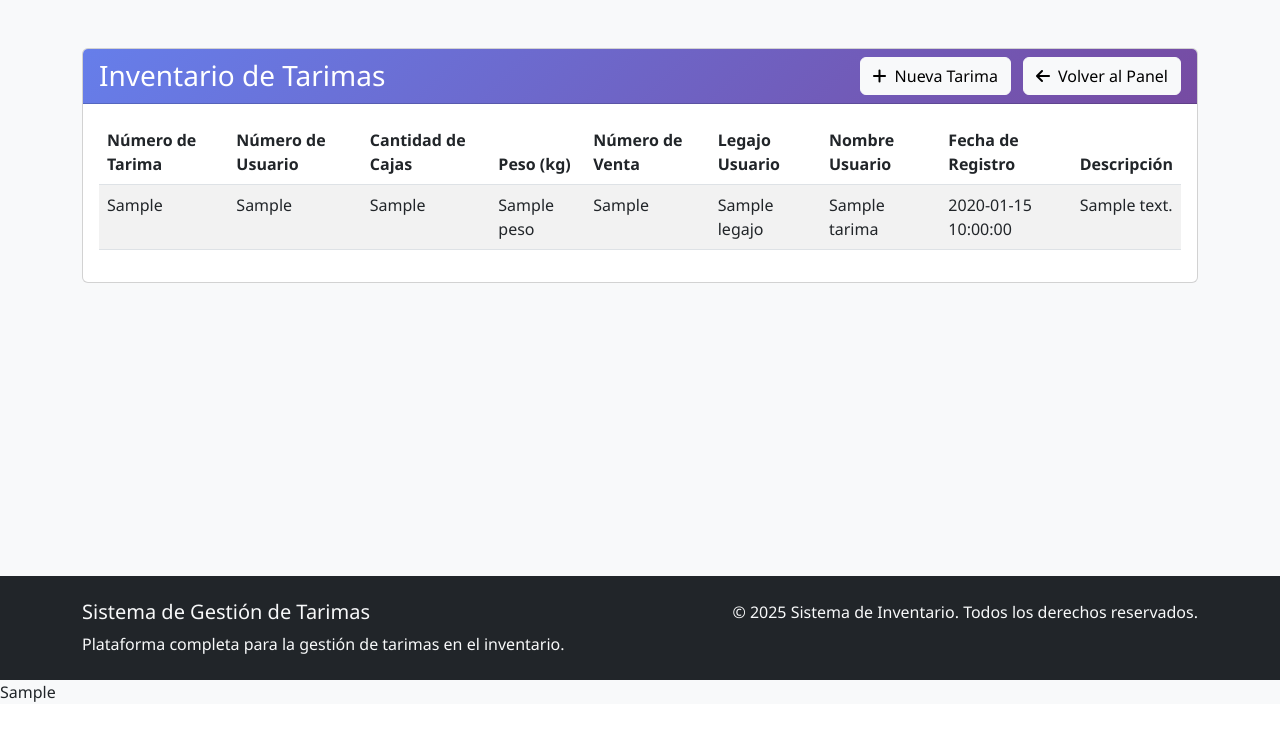
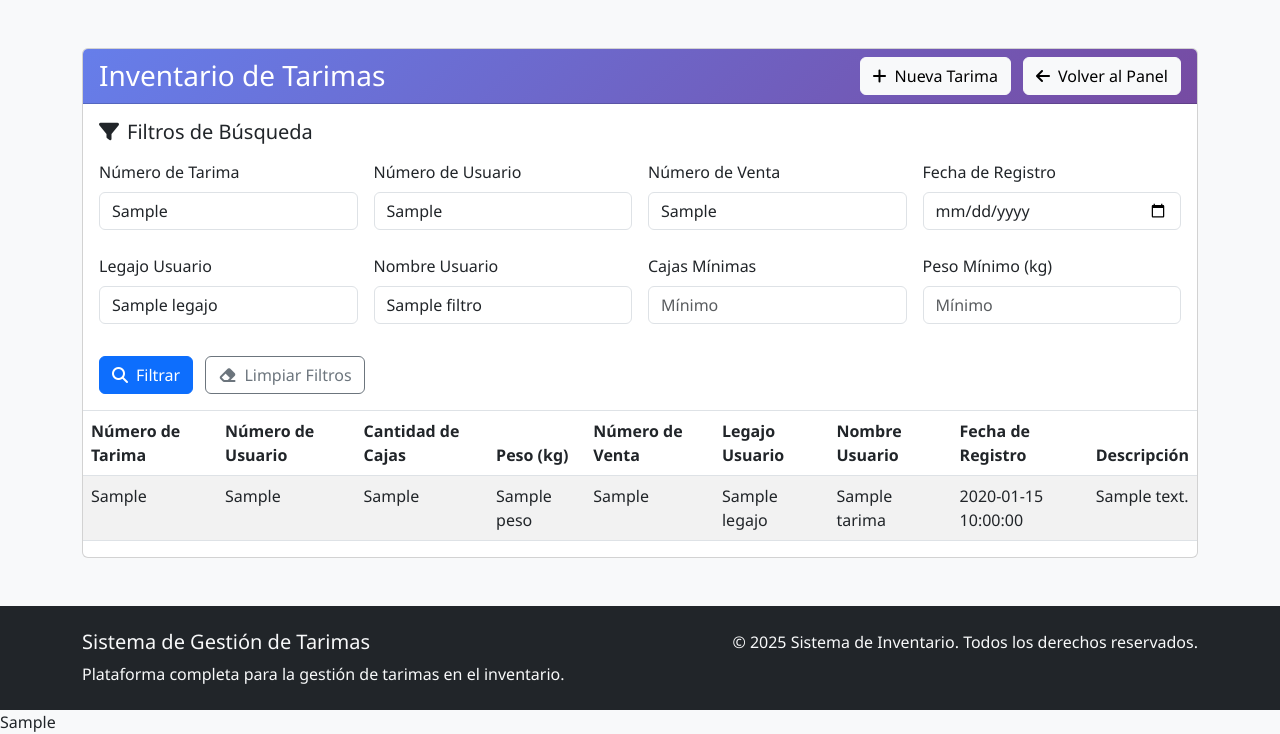
Before and after one commit to nicos92/appphp, a PHP site: the page made by views/tarimas/listar_tarimas.php in a window 1280 px wide. Shown: the part 96-830 px from the top of the page. Before the commit the page ends 798 px from the top, so only its background shows below. Run offline with PHP 8.4, Linux system fonts and the light colour scheme; the template is opened without the code that fills it: most values are stand-ins (such as "Sample title", 1, 10 or a date in 2020); some libraries are stand-ins or nearby versions.

Commit message:
feawt:filtro de tarimas en listas tarimas

```diff
--- a/views/tarimas/listar_tarimas.php
+++ b/views/tarimas/listar_tarimas.php
@@ -27,7 +27,61 @@
                 </a>
             </div>
         </div>
-        <div class="card-body">
+
+        <!-- Sección de filtrado -->
+        <div class="card-body border-bottom">
+            <h5 class="mb-3"><i class="fas fa-filter me-2"></i>Filtros de Búsqueda</h5>
+            <form id="filtroTarimas" method="GET" action="<?= BASE_URL ?>/tarimas">
+                <div class="row g-3">
+                    <div class="col-md-3">
+                        <label for="numero_tarima" class="form-label">Número de Tarima</label>
+                        <input type="text" class="form-control" id="numero_tarima" name="numero_tarima" value="<?= htmlspecialchars($filtros['numero_tarima'] ?? ''); ?>" placeholder="Buscar por número">
+                    </div>
+                    <div class="col-md-3">
+                        <label for="numero_usuario" class="form-label">Número de Usuario</label>
+                        <input type="text" class="form-control" id="numero_usuario" name="numero_usuario" value="<?= htmlspecialchars($filtros['numero_usuario'] ?? ''); ?>" placeholder="Buscar por usuario">
+                    </div>
+                    <div class="col-md-3">
+                        <label for="numero_venta" class="form-label">Número de Venta</label>
+                        <input type="text" class="form-control" id="numero_venta" name="numero_venta" value="<?= htmlspecialchars($filtros['numero_venta'] ?? ''); ?>" placeholder="Buscar por venta">
+                    </div>
+                    <div class="col-md-3">
+                        <label for="fecha_registro" class="form-label">Fecha de Registro</label>
+                        <input type="date" class="form-control" id="fecha_registro" name="fecha_registro" value="<?= htmlspecialchars($filtros['fecha_registro'] ?? ''); ?>">
+                    </div>
+                </div>
+                <div class="row g-3 mt-2">
+                    <div class="col-md-3">
+                        <label for="legajo" class="form-label">Legajo Usuario</label>
+                        <input type="text" class="form-control" id="legajo" name="legajo" value="<?= htmlspecialchars($filtros['legajo'] ?? ''); ?>" placeholder="Buscar por legajo">
+                    </div>
+                    <div class="col-md-3">
+                        <label for="nombre_usuario" class="form-label">Nombre Usuario</label>
+                        <input type="text" class="form-control" id="nombre_usuario" name="nombre_usuario" value="<?= htmlspecialchars($filtros['nombre_usuario'] ?? ''); ?>" placeholder="Buscar por nombre">
+                    </div>
+                    <div class="col-md-3">
+                        <label for="cantidad_cajas_min" class="form-label">Cajas Mínimas</label>
+                        <input type="number" class="form-control" id="cantidad_cajas_min" name="cantidad_cajas_min" value="<?= htmlspecialchars($filtros['cantidad_cajas_min'] ?? ''); ?>" placeholder="Mínimo">
+                    </div>
+                    <div class="col-md-3">
+                        <label for="peso_min" class="form-label">Peso Mínimo (kg)</label>
+                        <input type="number" step="0.01" class="form-control" id="peso_min" name="peso_min" value="<?= htmlspecialchars($filtros['peso_min'] ?? ''); ?>" placeholder="Mínimo">
+                    </div>
+                </div>
+                <div class="row g-3 mt-3">
+                    <div class="col-12">
+                        <button type="submit" class="btn btn-primary me-2">
+                            <i class="fas fa-search me-2"></i>Filtrar
+                        </button>
+                        <button type="button" class="btn btn-outline-secondary" onclick="limpiarFiltros()">
+                            <i class="fas fa-eraser me-2"></i>Limpiar Filtros
+                        </button>
+                    </div>
+                </div>
+            </form>
+        </div>
+
+        <div class="card-body p-0">
             <div class="table-responsive">
                 <table class="table table-striped table-hover">
                     <thead>
@@ -70,7 +124,7 @@
                             <?php endforeach; ?>
                         <?php else: ?>
                             <tr>
-                                <td colspan="<?php echo (isset($role) && $role === 'administrador') ? 10 : 9; ?>" class="text-center text-muted">No hay tarimas registradas aún.</td>
+                                <td colspan="<?php echo (isset($role) && ($role === 'administrador' || $role === 'jefe_produccion')) ? 10 : 9; ?>" class="text-center text-muted">No hay tarimas registradas aún.</td>
                             </tr>
                         <?php endif; ?>
                     </tbody>
@@ -79,3 +133,20 @@
         </div>
     </div>
 </div>
+
+<script>
+function limpiarFiltros() {
+    // Limpiar todos los campos de filtro
+    document.getElementById('numero_tarima').value = '';
+    document.getElementById('numero_usuario').value = '';
+    document.getElementById('numero_venta').value = '';
+    document.getElementById('fecha_registro').value = '';
+    document.getElementById('legajo').value = '';
+    document.getElementById('nombre_usuario').value = '';
+    document.getElementById('cantidad_cajas_min').value = '';
+    document.getElementById('peso_min').value = '';
+
+    // Enviar el formulario para actualizar la lista sin filtros
+    document.getElementById('filtroTarimas').submit();
+}
+</script>
```
Also changed, not shown: controllers/TarimaController.php (+15 -2 lines), models/Tarima.php (+78 -0 lines), controllers/DashboardController.php (line endings or trailing spaces), views/dashboard/usuarios.php (line endings or trailing spaces).
